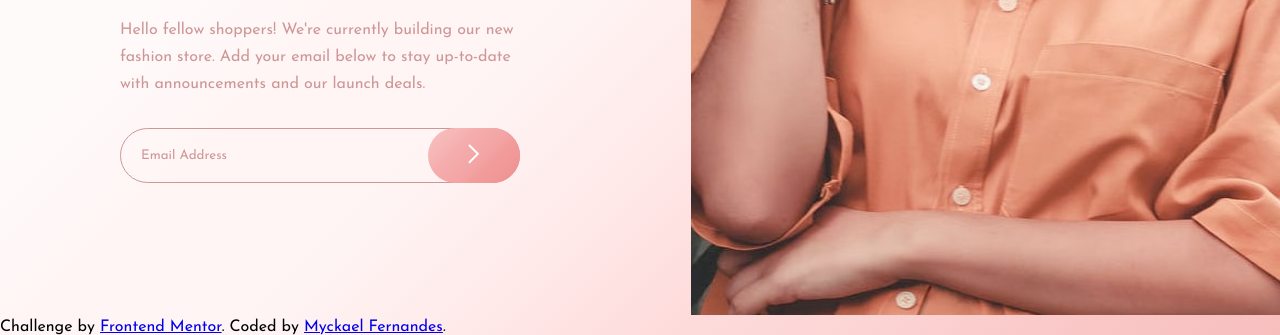
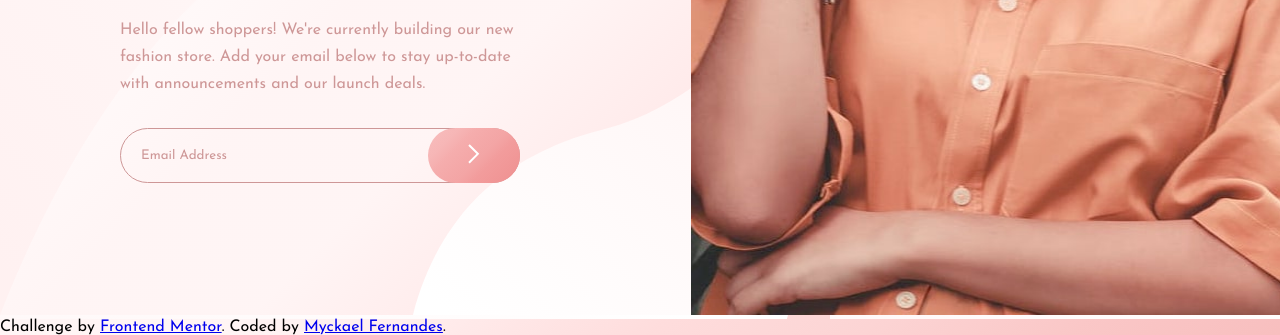
Before and after one commit to MyckaelF/BaseApparel-coming-soon-page, a plain HTML site: page index.html in a window 1280 px wide. Shown: the part 485-820 px from the top of the page. Drawn offline with Linux system fonts and the light colour scheme.

Commit message:
background correction

```diff
--- a/styles/style.css
+++ b/styles/style.css
@@ -16,6 +16,7 @@ body {
 .container {
     display: flex;
     justify-content: space-between;
+    background-image: url(../images/bg-pattern-desktop.svg);
 }
 
 .content {
```
